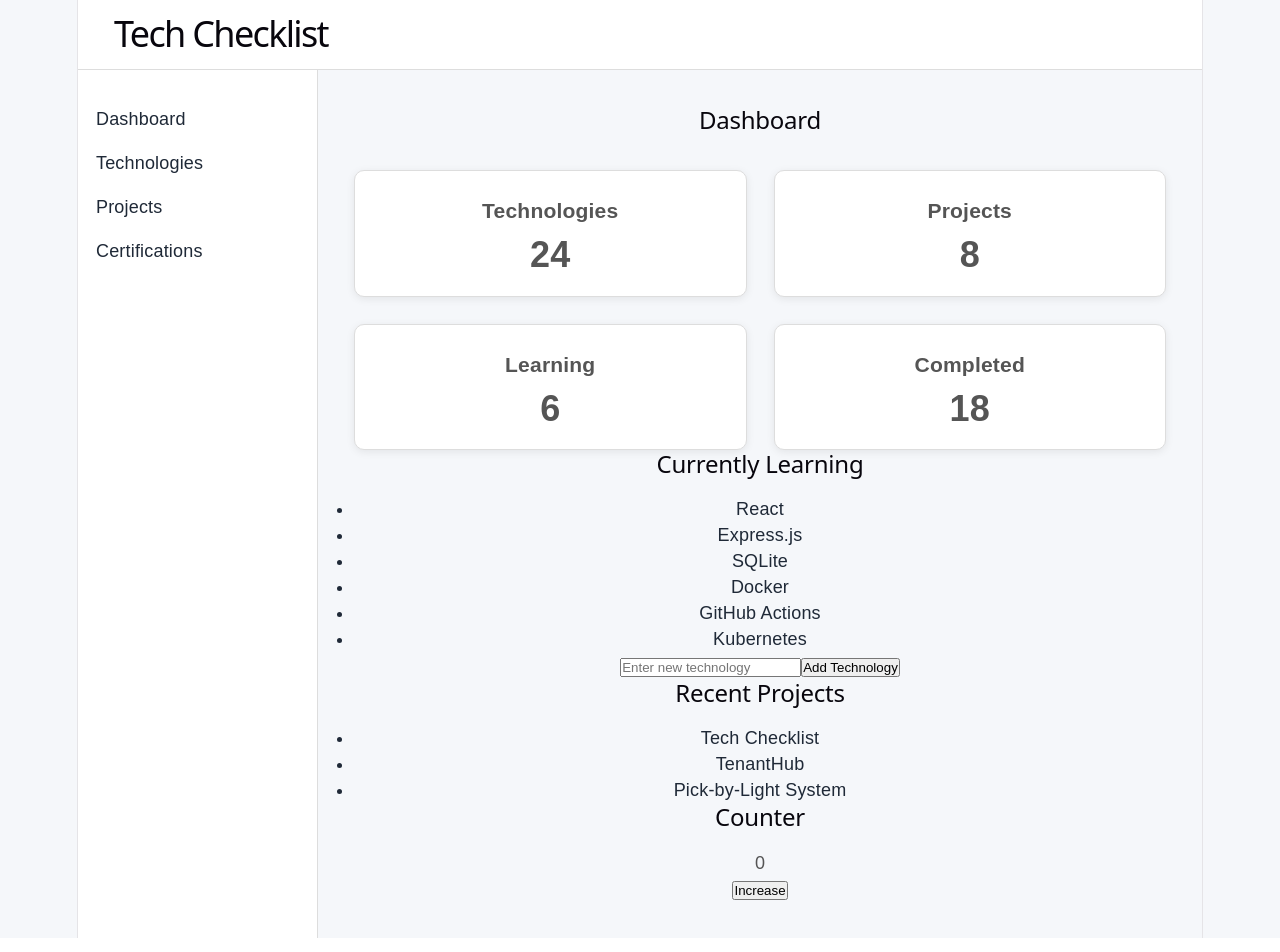
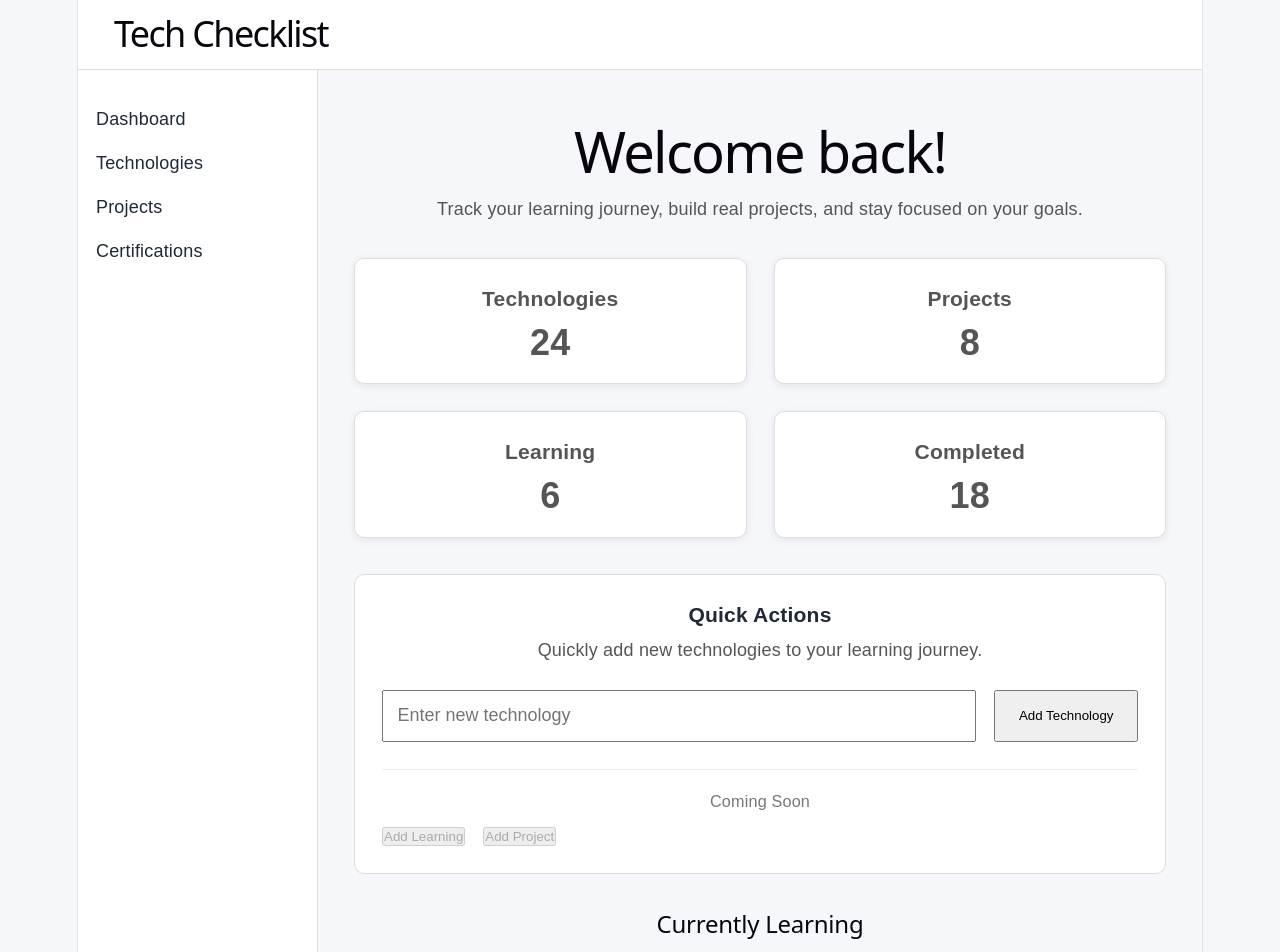
Before and after one commit to jacksonitoro/Basic-tech-checklist, a React (Vite) app: page / in a window 1280 px wide. Shown: the top 952 px of the page. Built offline with nearby package versions, Linux system fonts and the light colour scheme.

Commit message:
feat: complete technology management workflow

```diff
--- a/src/components/Dashboard.jsx
+++ b/src/components/Dashboard.jsx
@@ -1,40 +1,64 @@
 import { useState } from "react";
 
+//Components
+import QuickActions from "./QuickActions";
 import SummaryCard from "./SummaryCard";
 import LearningList from "./LearningList";
 import RecentProjects from "./RecentProjects";
 import Counter from "./Counter";
+
+//Styles
+import "../styles/Dashboard.css";
+
+//Data
 import { currentlyLearning } from "../constants/currentlyLearning";
 import { recentProjects } from "../constants/recentProjects";
 import { summaryData } from "../constants/dashboardData";
 
 function Dashboard() {
+
+  //State Management
   const [technologies, setTechnologies] = useState(currentlyLearning);
   const [inputValue, setInputValue] = useState("");
 
+  // Event Handlers
+
   function addTechnology() {
-    console.log("Button clicked");
-
     const trimmedValue = inputValue.trim();
 
-    console.log("Input:", trimmedValue);
 
-    if (!trimmedValue) return;
+
+    if (!trimmedValue) {
+      setInputValue("");
+      return;
+    }
+
 
     setTechnologies((prevTechnologies) => {
-      console.log("Previous:", prevTechnologies);
-
       if (prevTechnologies.includes(trimmedValue)) {
         return prevTechnologies;
       }
+
       return [...prevTechnologies, trimmedValue];
     });
+
     setInputValue("");
+  }
+
+  function handleRemoveTechnology(technologyToRemove) {
+    setTechnologies((prevTechnologies) =>
+      prevTechnologies.filter((technology) => technology !== technologyToRemove)
+    );
   }
 
   return (
     <section className="dashboard">
-      <h2>Dashboard</h2>
+
+      <header className="dashboard-header">
+        <h1>Welcome back!</h1>
+
+        <p>Track your learning journey, build real projects, and stay focused on your goals.</p>
+      </header>
 
       <div className="summary-grid">
         {summaryData.map((summary) => (
@@ -49,15 +73,18 @@ function Dashboard() {
           />
         ))}
       </div>
-      <LearningList technologies={technologies} />
 
-      <input
-        type="text"
-        value={inputValue}
-        onChange={(e) => setInputValue(e.target.value)}
-        placeholder="Enter new technology"
+      <QuickActions
+        inputValue={inputValue}
+        setInputValue={setInputValue}
+        addTechnology={addTechnology}
       />
-      <button onClick={addTechnology}>Add Technology</button>
+
+
+      <LearningList
+        technologies={technologies}
+        handleRemoveTechnology={handleRemoveTechnology}
+      />
 
       <RecentProjects projects={recentProjects} />
       <Counter />
--- a/src/components/LearningList.jsx
+++ b/src/components/LearningList.jsx
@@ -1,13 +1,21 @@
 
 
-function LearningList({ technologies }) {
+function LearningList({ technologies, handleRemoveTechnology }) {
   return (
     <section className="learning-section">
       <h2>Currently Learning</h2>
 
       <ul className="learning-list">
         {technologies.map((technology) => (
-          <li key={technology}>{technology}</li>
+          <li key={technology}>
+            <span>{technology}</span>
+
+            <button
+              type="button"
+              onClick={() => handleRemoveTechnology(technology)}>
+              Remove
+            </button>
+          </li>
         ))}
       </ul>
     </section>
--- /dev/null
+++ b/src/components/QuickActions.jsx
@@ -0,0 +1,44 @@
+import "../styles/QuickActions.css";
+
+function QuickActions({
+  inputValue,
+  setInputValue,
+  addTechnology,
+}) {
+  return (
+    <section className="quick-actions">
+      <h3>Quick Actions</h3>
+
+      <p className="quick-actions-description">
+        Quickly add new technologies to your learning journey.
+      </p>
+
+      <div className="quick-actions-form">
+        <input
+          type="text"
+          value={inputValue}
+          onChange={(e) => setInputValue(e.target.value)}
+          placeholder="Enter new technology"
+        />
+
+        <button
+          className="primary-button"
+          onClick={addTechnology}
+        >
+          Add Technology
+        </button>
+      </div>
+
+      <div className="coming-soon">
+        <p>Coming Soon</p>
+
+        <div className="secondary-actions">
+          <button disabled>Add Learning</button>
+          <button disabled>Add Project</button>
+        </div>
+      </div>
+    </section>
+  );
+}
+
+export default QuickActions;
--- /dev/null
+++ b/src/styles/QuickActions.css
@@ -0,0 +1,54 @@
+.quick-actions {
+  background: #ffffff;
+  border: 1px solid #dcdcdc;
+  border-radius: 10px;
+  padding: 1.5rem;
+  margin: 2rem 0;
+}
+
+.quick-actions h3 {
+  margin-top: 0;
+  margin-bottom: 0.5rem;
+}
+
+.quick-actions-description {
+  color: #666;
+  margin-bottom: 1.5rem;
+}
+
+.quick-actions-form {
+  display: flex;
+  gap: 1rem;
+  margin-bottom: 1.5rem;
+}
+
+.quick-actions-form input {
+  flex: 1;
+  padding: 0.75rem;
+  font-size: 1rem;
+}
+
+.primary-button {
+  padding: 0.75rem 1.25rem;
+  cursor: pointer;
+}
+
+.coming-soon {
+  border-top: 1px solid #eeeeee;
+  padding-top: 1rem;
+}
+
+.coming-soon p {
+  font-size: 0.9rem;
+  color: #777;
+  margin-bottom: 0.75rem;
+}
+
+.secondary-actions {
+  display: flex;
+  gap: 1rem;
+}
+
+.secondary-actions button {
+  cursor: not-allowed;
+}
```
Also changed, not shown: src/styles/Dashboard.css (added), 2 other files (tests, documents, lock files or other folders).
